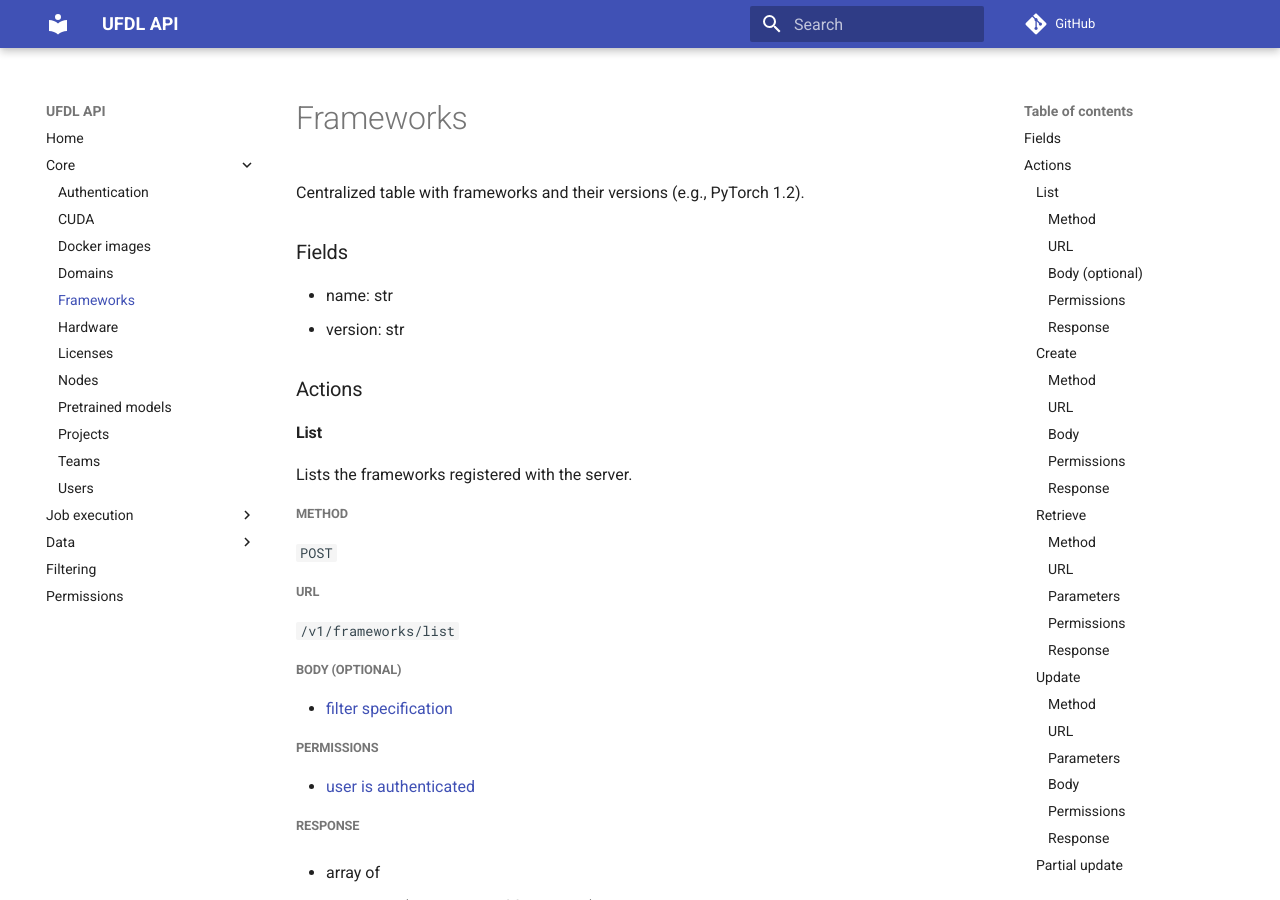
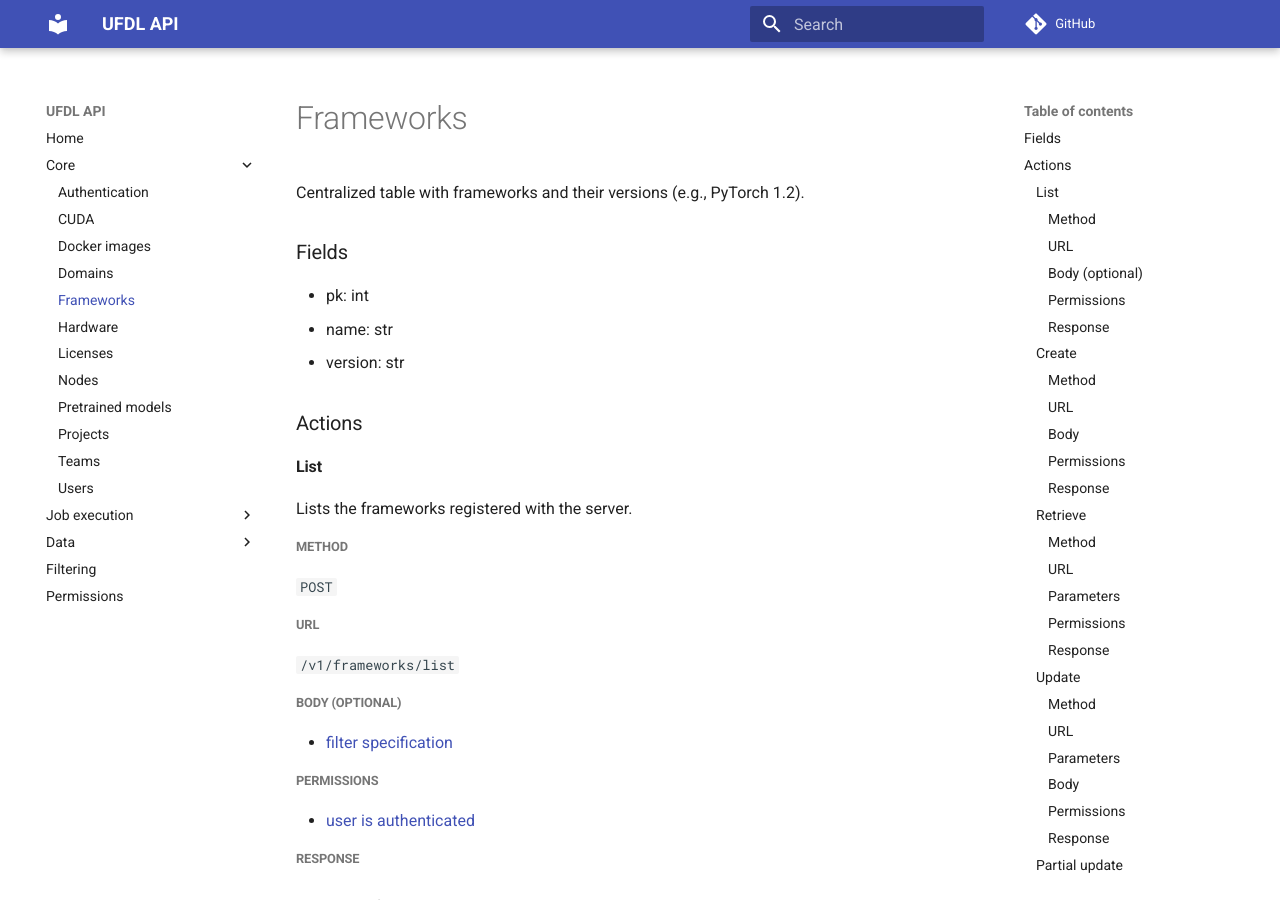
Before and after one commit to waikato-ufdl/ufdl-api, an MkDocs documentation site: the page built from docs/frameworks.md, in a window 1280 px wide and 900 px high. Built offline with MkDocs 1.6.1 and Material for MkDocs 9.7.7, drawn with Linux system fonts in a browser that asks for light colours; comment, search, counter and statistics services are not loaded.

Commit message:
Added PK field.

```diff
--- a/docs/frameworks.md
+++ b/docs/frameworks.md
@@ -2,6 +2,7 @@ Centralized table with frameworks and their versions (e.g., PyTorch 1.2).
 
 ## Fields
 
+  * pk: int
   * name: str
   * version: str
 
```
